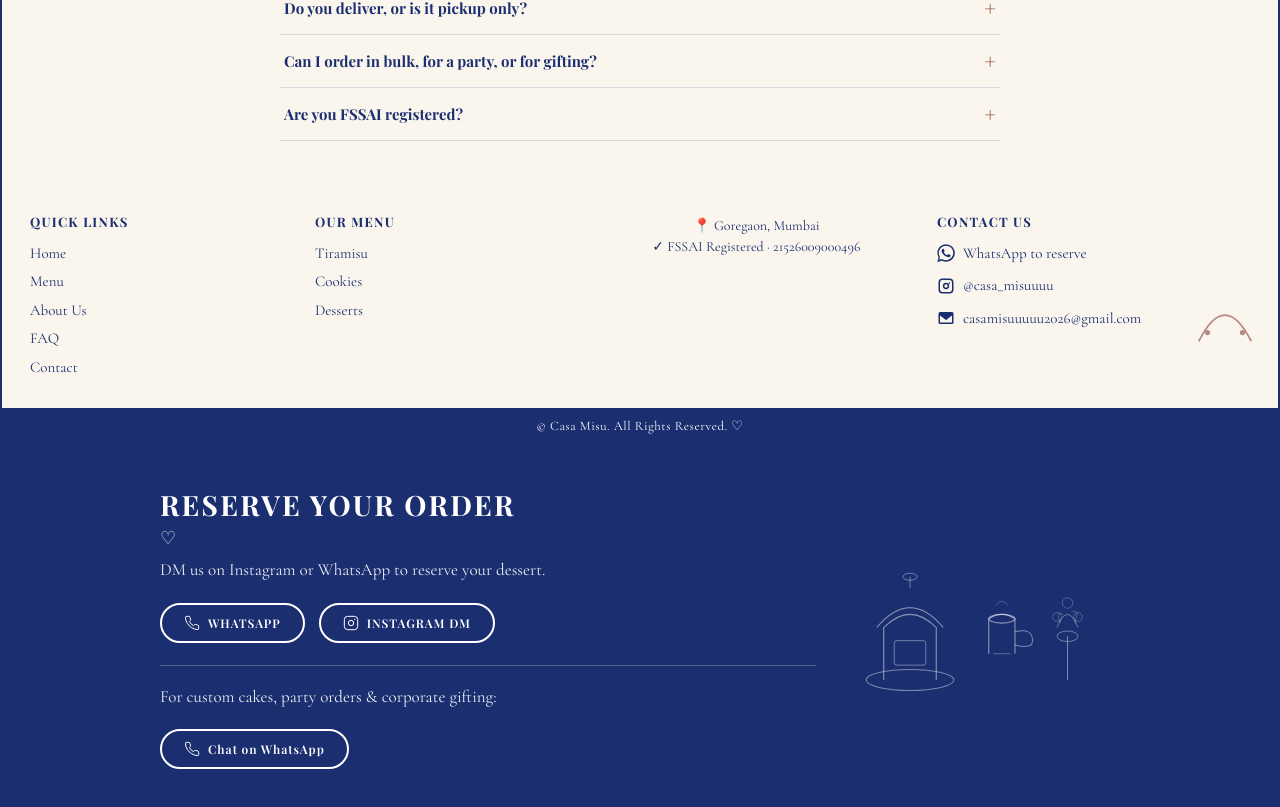
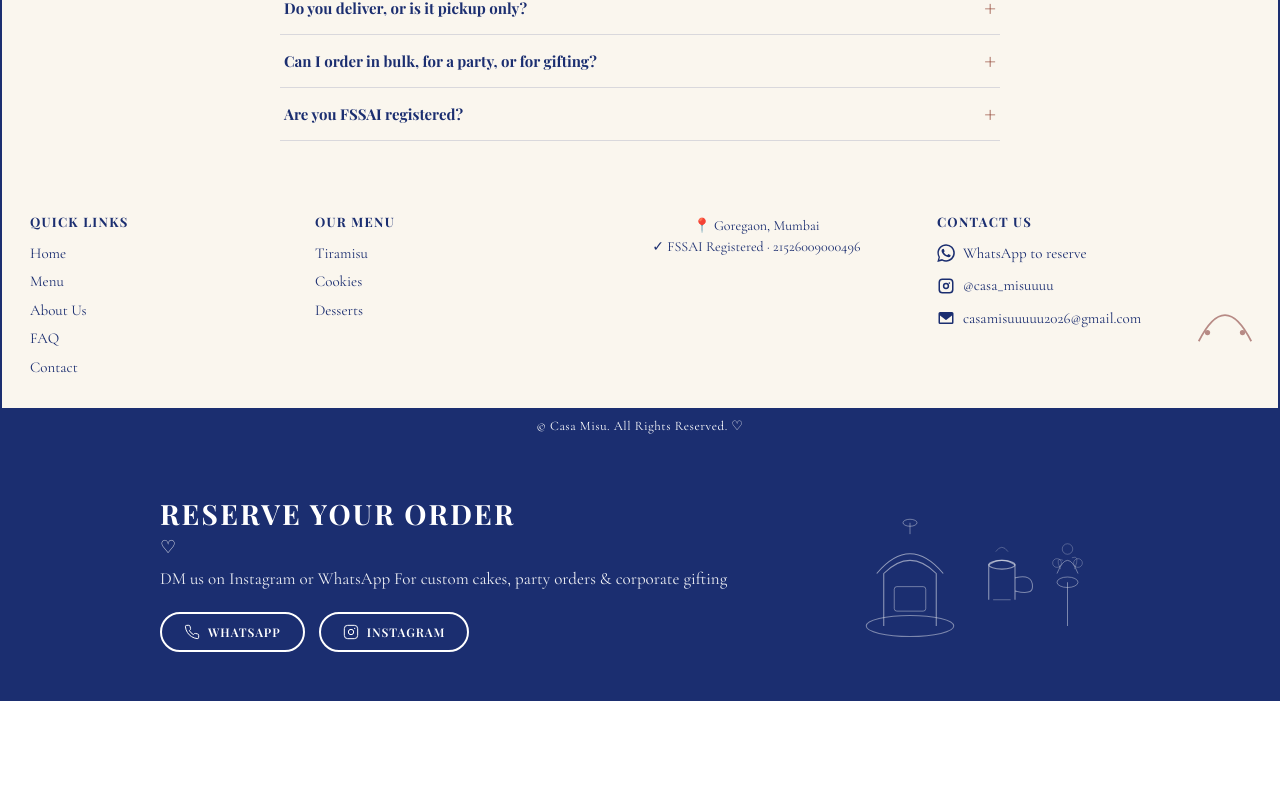
Before and after one commit to vinay2209/casa-misu, a React (Vite) app: page / in a window 1280 px wide. Shown: the part 1742-2549 px from the top of the page. After the commit the page ends 2443 px from the top, so only its background shows below. Built offline with nearby package versions, Linux system fonts and the light colour scheme; no server answers.

Commit message:
Simplify reserve order contact section

```diff
--- a/src/components/ReserveOrder.css
+++ b/src/components/ReserveOrder.css
@@ -71,19 +71,6 @@
   color: var(--navy);
 }
 
-.reserve-custom {
-  margin-top: 22px;
-  padding-top: 18px;
-  border-top: 1px solid rgba(255, 255, 255, 0.25);
-}
-
-.reserve-custom-text {
-  font-family: 'Cormorant Garamond', Georgia, serif;
-  font-size: 15px;
-  color: rgba(255, 255, 255, 0.92);
-  margin: 0 0 10px;
-}
-
 .reserve-illustrations {
   width: 280px;
   height: auto;
--- a/src/components/ReserveOrder.jsx
+++ b/src/components/ReserveOrder.jsx
@@ -38,7 +38,7 @@
         <div className="reserve-content">
           <h2>RESERVE YOUR ORDER</h2>
           <span className="reserve-heart" aria-hidden="true">♡</span>
-          <p>DM us on Instagram or WhatsApp to reserve your dessert.</p>
+          <p>DM us on Instagram or WhatsApp For custom cakes, party orders &amp; corporate gifting</p>
           <div className="reserve-buttons">
             <a href="https://wa.me/message/PZKEKYNNK527M1" className="reserve-btn" target="_blank" rel="noopener noreferrer">
               <svg width="16" height="16" viewBox="0 0 24 24" fill="none">
@@ -53,22 +53,7 @@
                 <circle cx="12" cy="12" r="4" stroke="currentColor" strokeWidth="1.5" fill="none"/>
                 <circle cx="17.5" cy="6.5" r="1" fill="currentColor"/>
               </svg>
-              INSTAGRAM DM
-            </a>
-          </div>
-
-          <div className="reserve-custom">
-            <p className="reserve-custom-text">For custom cakes, party orders &amp; corporate gifting:</p>
-            <a
-              href="https://wa.me/918591519345?text=Hi%20Casa%20Misu!%20I'd%20like%20to%20discuss%20a%20custom%20order."
-              className="reserve-btn"
-              target="_blank"
-              rel="noopener noreferrer"
-            >
-              <svg width="16" height="16" viewBox="0 0 24 24" fill="none">
-                <path d="M22 16.92v3a2 2 0 01-2.18 2 19.79 19.79 0 01-8.63-3.07 19.5 19.5 0 01-6-6 19.79 19.79 0 01-3.07-8.67A2 2 0 014.11 2h3a2 2 0 012 1.72c.127.96.361 1.903.7 2.81a2 2 0 01-.45 2.11L8.09 9.91a16 16 0 006 6l1.27-1.27a2 2 0 012.11-.45c.907.339 1.85.573 2.81.7A2 2 0 0122 16.92z" stroke="currentColor" strokeWidth="1.5" fill="none"/>
-              </svg>
-              Chat on WhatsApp
+              INSTAGRAM
             </a>
           </div>
         </div>
```
